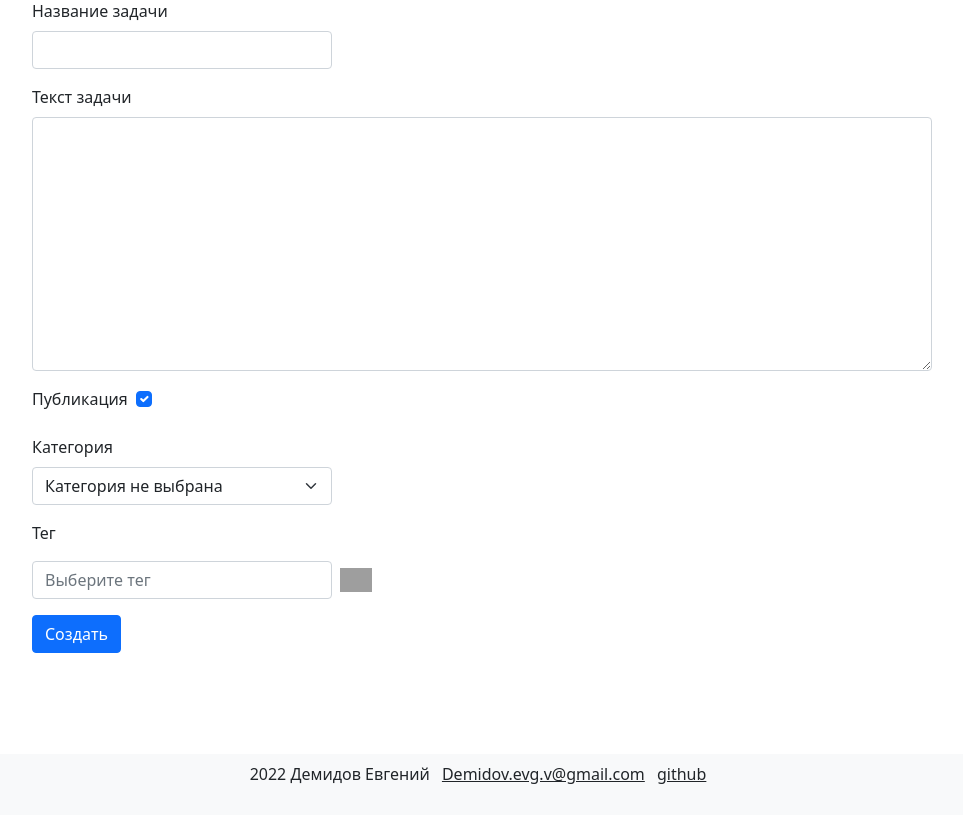
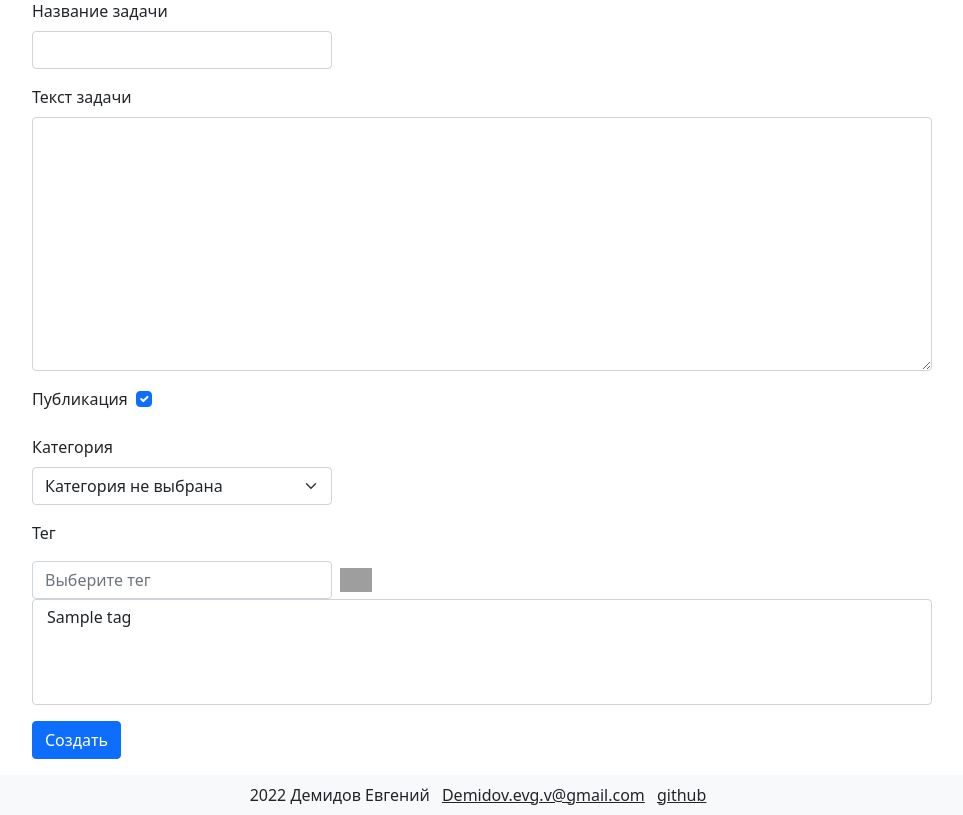
Before and after one commit to DemidovEvg/site_python_exercise, a Django app: page /create-exercise/ in a window 1280 px wide. Shown: the part 120-935 px from the top of the page, without its empty margins (158-1121 px from the left). Before the commit the page ends 904 px from the top, so only its background shows below. Run offline with Django 4.2, Linux system fonts and the light colour scheme; a user stored in the database is signed in; tables that the repository leaves empty hold one stand-in row (values such as "Sample post"); grey boxes marked "Sample" are stand-in pictures; some libraries are stand-ins or nearby versions; grey boxes are pictures that could not be loaded.

Commit message:
add screenshots

```diff
--- a/python_exercise/static/python_exercise/css/styles.css
+++ b/python_exercise/static/python_exercise/css/styles.css
@@ -54,9 +54,9 @@ ul {
     display: none;
 }
 
-#id_tag {
+/* #id_tag {
     display: none;
-}
+} */
 
 .test-color {
     --bs-blue: #0d6efd;
```
Also changed, not shown: 1 other file.
